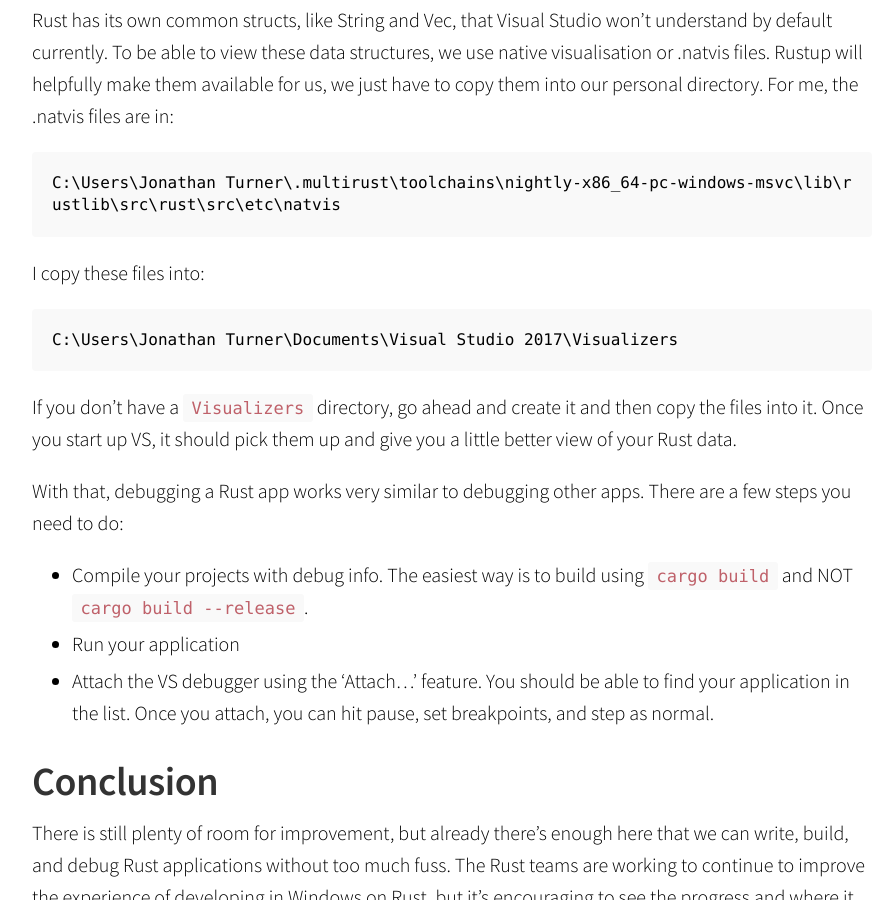
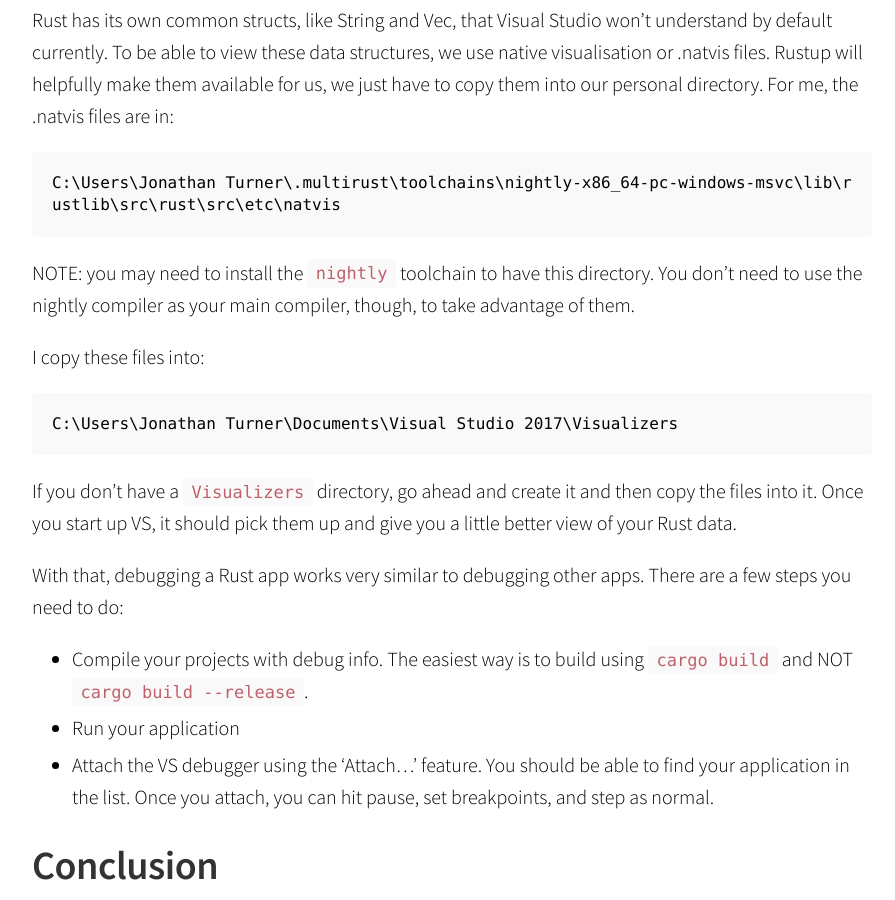
Before and after one commit to sophiajt/jntrnr.github.io, a Jekyll site: the page built from _posts/2017-03-28-rust-in-windows.md, in a window 1280 px wide and 900 px high, scrolled down 2593 px. Shown: the whole window, without its empty margins (188-1083 px from the left). Built offline with Jekyll 4.4.1, drawn with Linux system fonts in a browser that asks for light colours.

Commit message:
Update 2017-03-28-rust-in-windows.md

````diff
--- a/_posts/2017-03-28-rust-in-windows.md
+++ b/_posts/2017-03-28-rust-in-windows.md
@@ -68,6 +68,8 @@
 C:\Users\Jonathan Turner\.multirust\toolchains\nightly-x86_64-pc-windows-msvc\lib\rustlib\src\rust\src\etc\natvis
 ```
 
+NOTE: you may need to install the `nightly` toolchain to have this directory.  You don't need to use the nightly compiler as your main compiler, though, to take advantage of them.
+
 I copy these files into:
 
 ```
````
